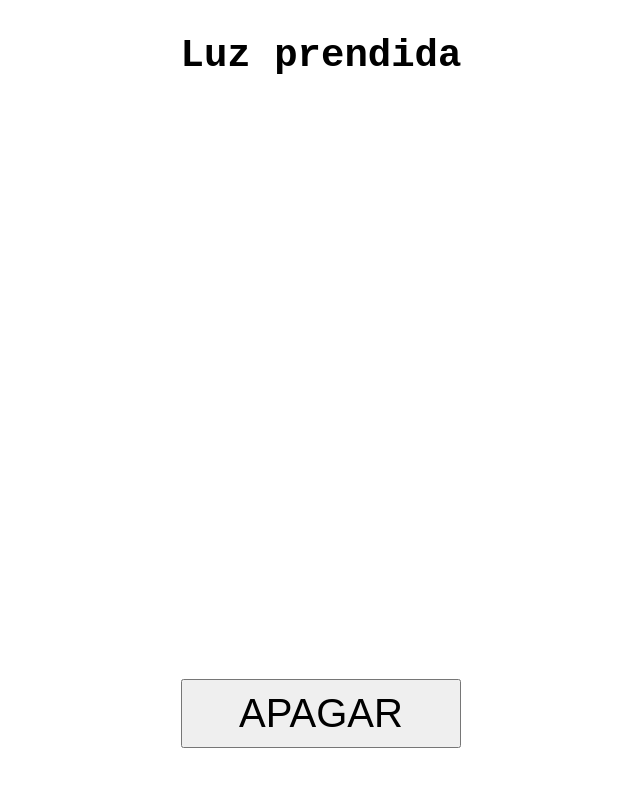
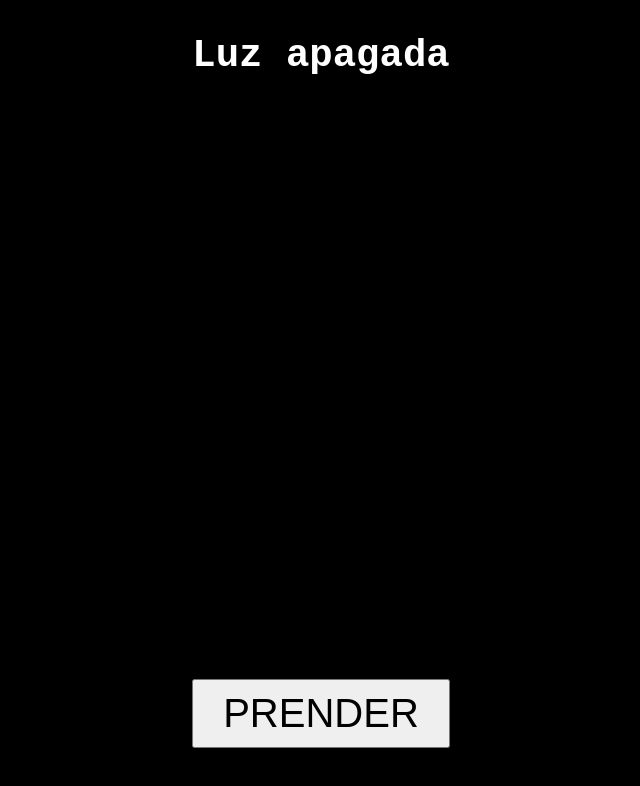
Before and after one commit to cirohesse/funcko, a plain HTML site: page index.html in a window 1280 px wide. Both pictures are taken after a click on the button "APAGAR". Shown: the whole page, without its empty margins (319-959 px from the left). Drawn offline with Linux system fonts and the light colour scheme.

Commit message:
estoy feliz

```diff
--- a/index.html
+++ b/index.html
@@ -8,7 +8,7 @@
         <script defer src="js/index.js"></script>
         <title>Pagina de Ciro</title>
     </head>
-    <body>
+    <body id="body">
         <div id="container">
             <h1 id="titulo">Luz prendida</h1>
             <button id="boton">APAGAR</button>
--- a/js/index.js
+++ b/js/index.js
@@ -1,9 +1,20 @@
-const boton = document.getElementById("divButton");
+const boton = document.getElementById("boton");
+const body = document.getElementById("body");
 const titulo = document.getElementById("titulo");
-const container = document.getElementById("container");
 
 function manejarClickBoton(){
-    titulo.style.backgroundColor = `rgb(${Math.floor(Math.random() * 96)+150}, ${Math.floor(Math.random() * 96)+150}, ${Math.floor(Math.random() * 96)+150})`
+    if (body.style.backgroundColor !== `black`){
+        body.style.backgroundColor = `black`
+        titulo.style.color = `white`
+        titulo.innerHTML = "Luz apagada"
+        boton.innerHTML = "PRENDER"
+    } else {
+        body.style.backgroundColor = `white`
+        titulo.style.color = `black`
+        titulo.innerHTML = "Luz prendida"
+        boton.innerHTML = "APAGAR"
+
+    }
 };
 
 boton.addEventListener("click", manejarClickBoton)
```
